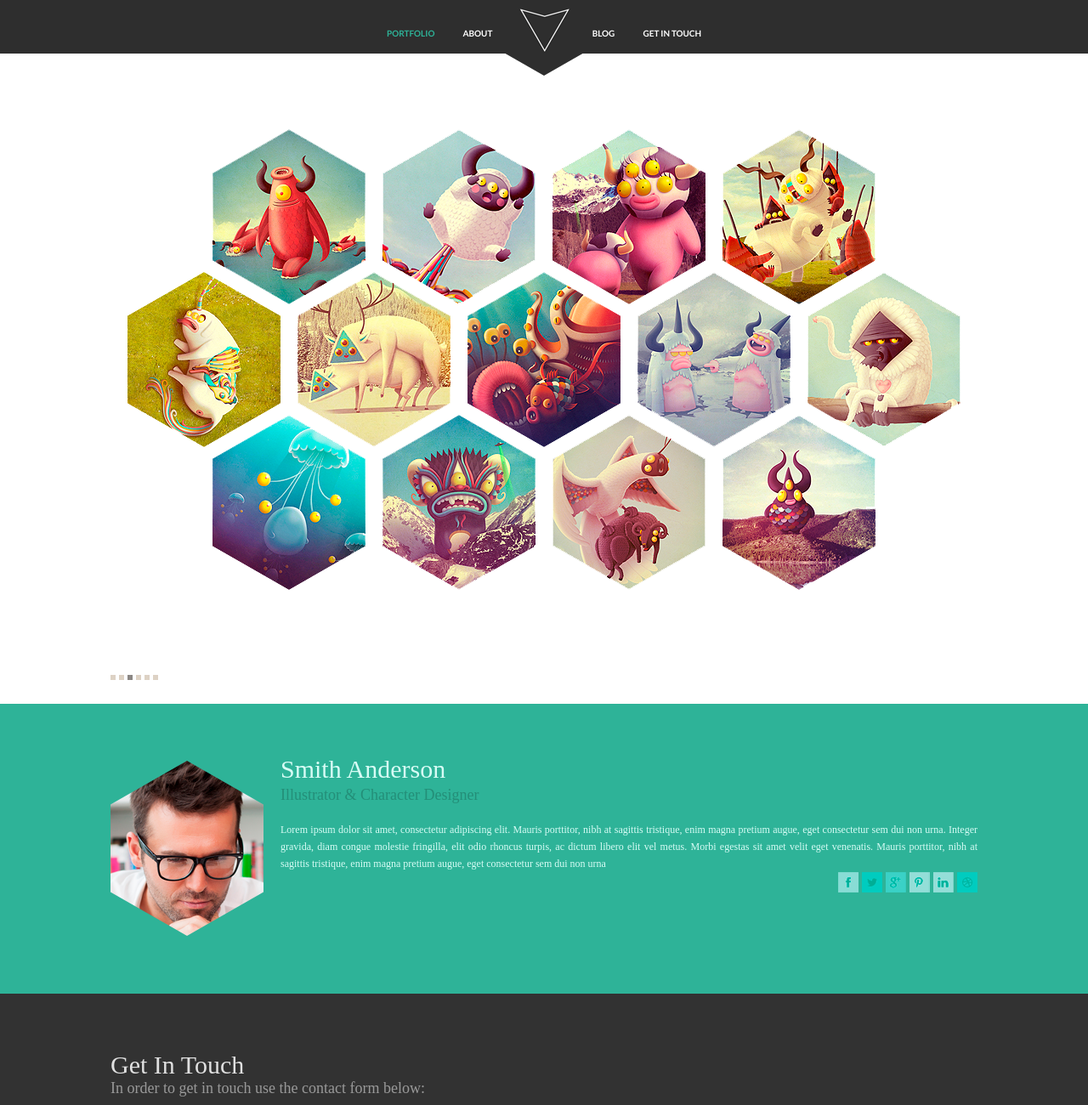
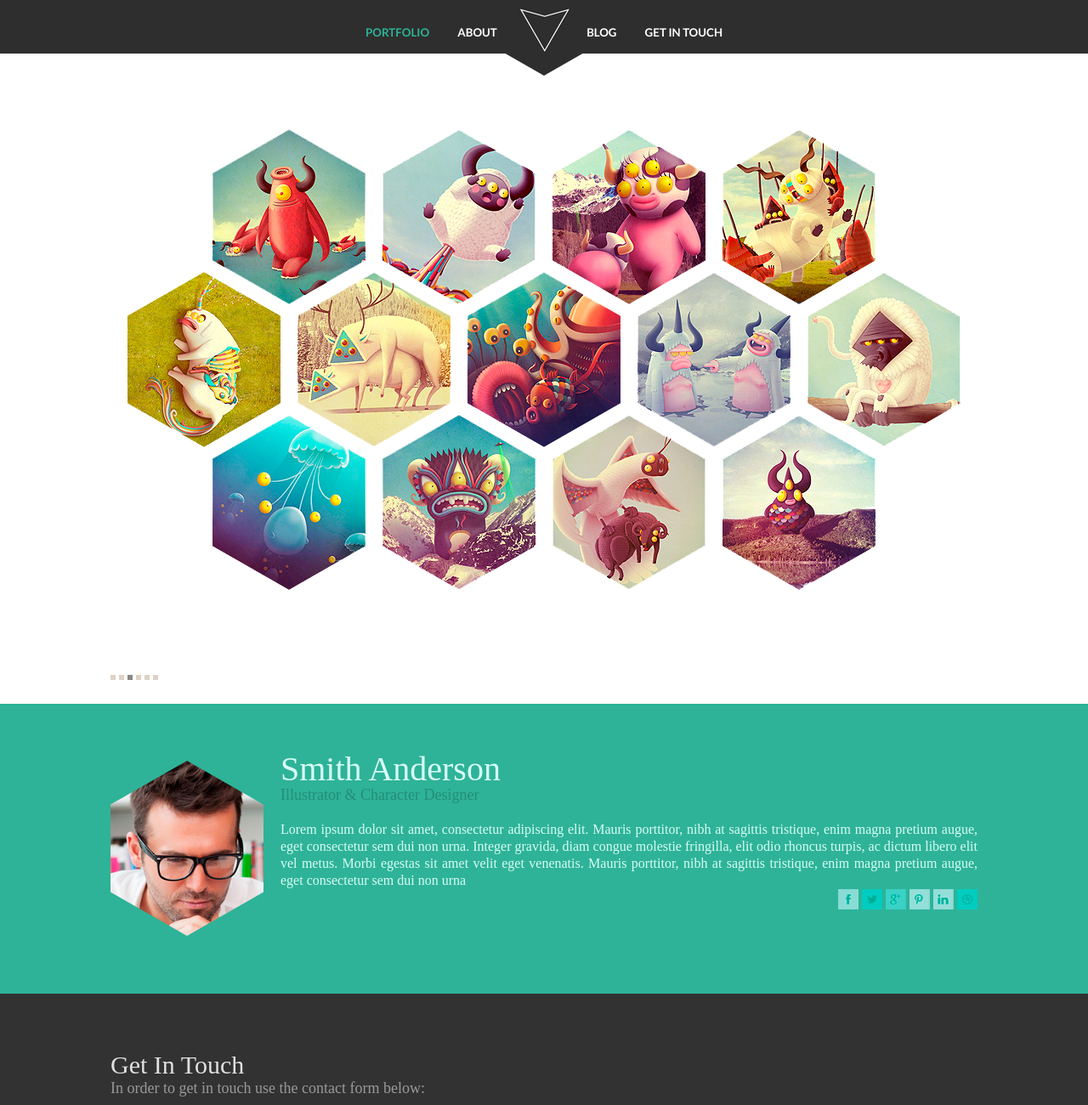
Before and after one commit to rsafin/my-with-bem-work, a plain HTML site: page Hexal/index.html in a window 1280 px wide. Shown: the top 1300 px of the page at 85% size. Drawn offline with Linux system fonts and the light colour scheme.

Commit message:
minor change

```diff
--- a/Hexal/css/style.css
+++ b/Hexal/css/style.css
@@ -24,16 +24,16 @@
 
 .b-menu__links_left {
      float: left;
-     padding-left: 325px;
+     padding-left: 300px;
  }
 .b-menu__links_right {
     float: right;
-    padding-right: 325px;
+    padding-right: 300px;
 }
 
 .b-menu__link {
     color: #fff;
-    font-size: 10px;
+    font-size: 10pt;
 }
 
 .b-menu__link_left:last-child {
@@ -75,7 +75,7 @@
 
 .b-about-me__content_title {
     color: #d7fcf5;
-    font-size: 30px;
+    font-size: 30pt;
     line-height: 20px;
 }
 .b-about-me__content_subtitle {
@@ -85,7 +85,7 @@
 }
 .b-about-me__content_text {
     color: #d7fcf5;
-    font-size: 12px;
+    font-size: 12pt;
     margin-top: 20px;
     line-height: 20px;
     text-align: justify;
@@ -139,7 +139,7 @@
 }
 .b-feedback__info {
     margin-left: 600px;
-    font-size: 12px;
+    font-size: 12pt;
     color: #8f8f8f;
 }
 .b-feedback__info_text {
```
